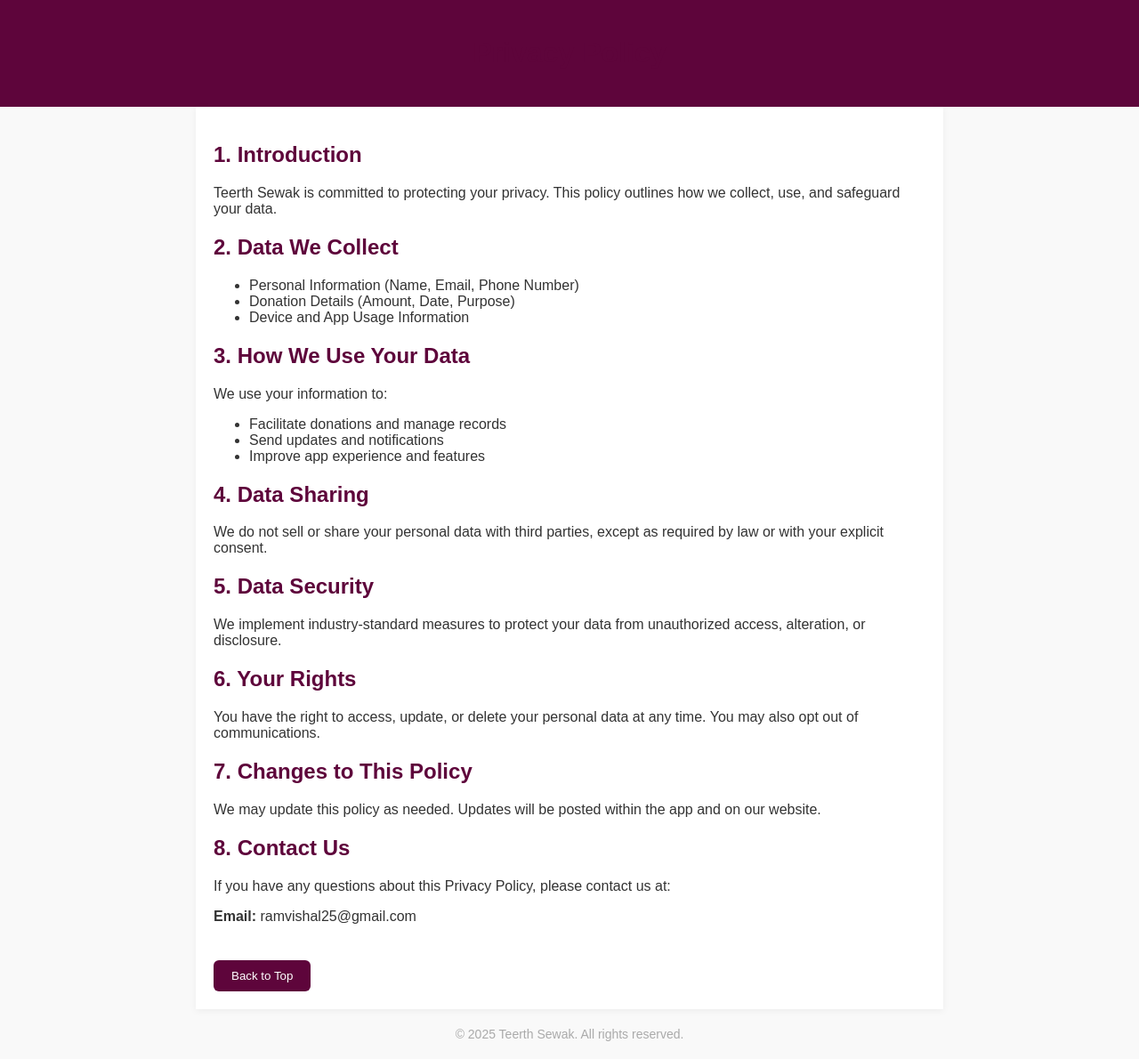
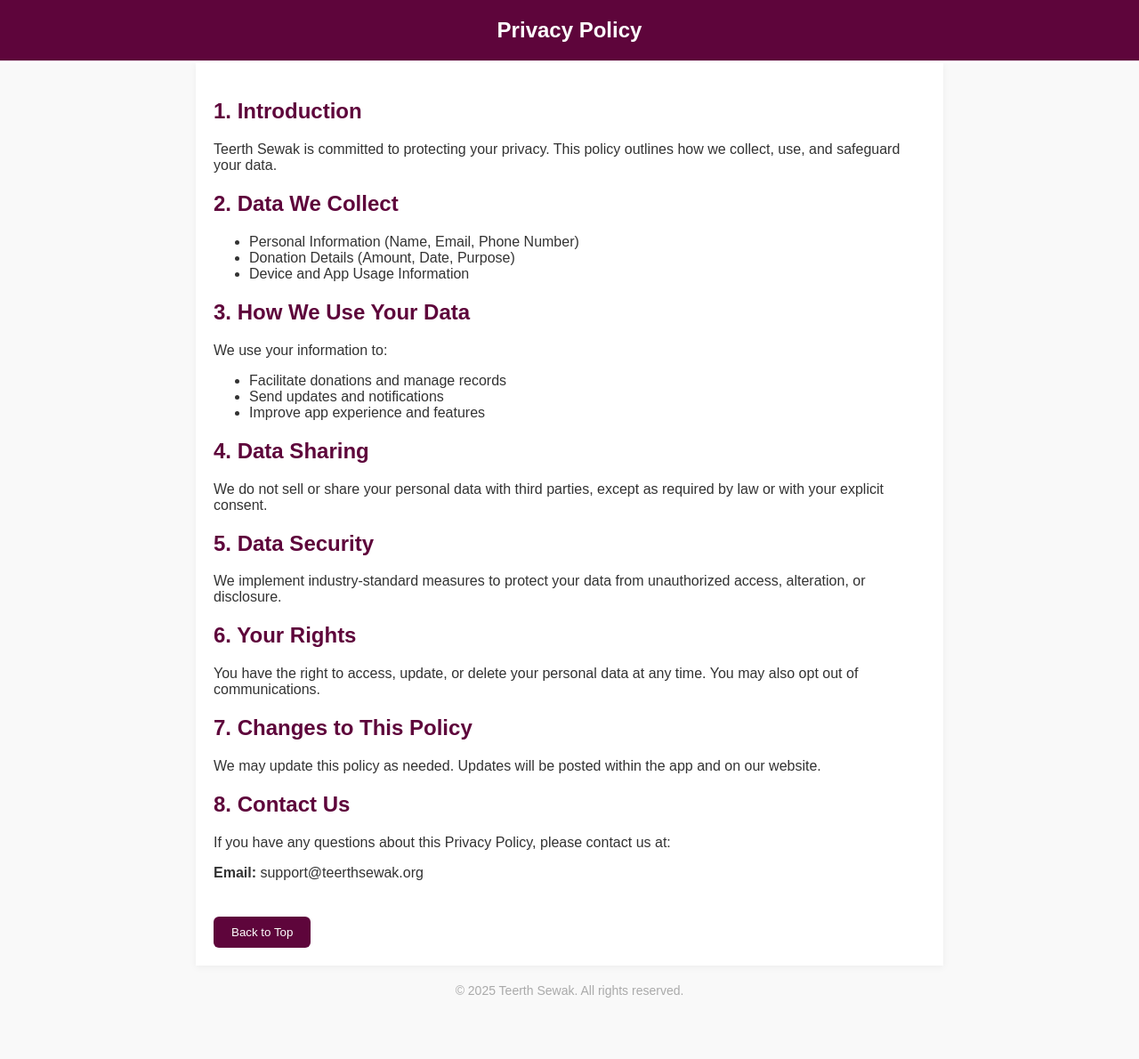
Before and after one commit to teerthsewak/teerthsewak, a plain HTML site: page index.html in a window 1280 px wide. Shown: the whole page at 89% size. After the commit the page ends 1141 px from the top, so only its background shows below. Drawn offline with Linux system fonts and the light colour scheme.

Commit message:
Update index.html

```diff
--- a/index.html
+++ b/index.html
@@ -15,9 +15,16 @@
 
     header {
       background-color: #5e053b;
-      color: #fff;
-      padding: 20px;
+      padding: 20px 0;
       text-align: center;
+      position: relative;
+      border-bottom: 3px solid white;
+    }
+
+    header h1 {
+      margin: 0;
+      color: white;
+      font-size: 24px;
     }
 
     main {
@@ -28,7 +35,7 @@
       box-shadow: 0 2px 8px rgba(0,0,0,0.05);
     }
 
-    h1, h2 {
+    h2 {
       color: #5e053b;
     }
 
@@ -112,7 +119,7 @@
     <section>
       <h2>8. Contact Us</h2>
       <p>If you have any questions about this Privacy Policy, please contact us at:</p>
-      <p><strong>Email:</strong> ramvishal25@gmail.com</p>
+      <p><strong>Email:</strong> support@teerthsewak.org</p>
     </section>
 
     <button onclick="scrollToTop()">Back to Top</button>
```
